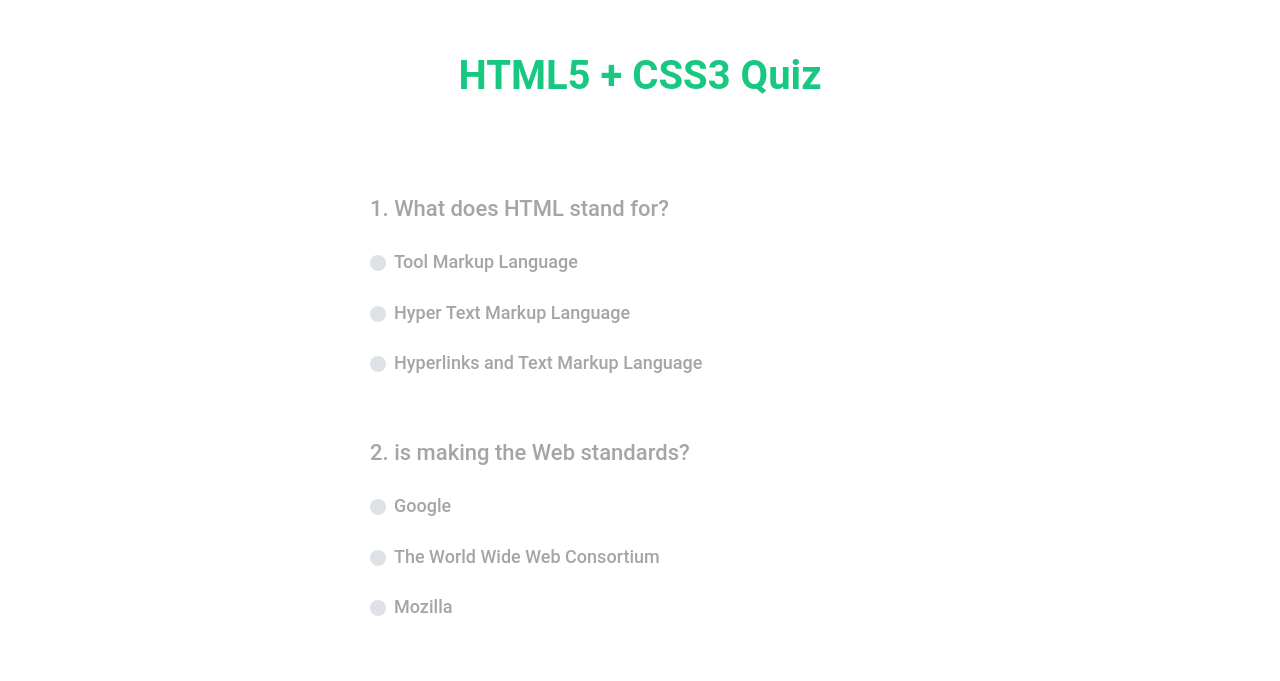
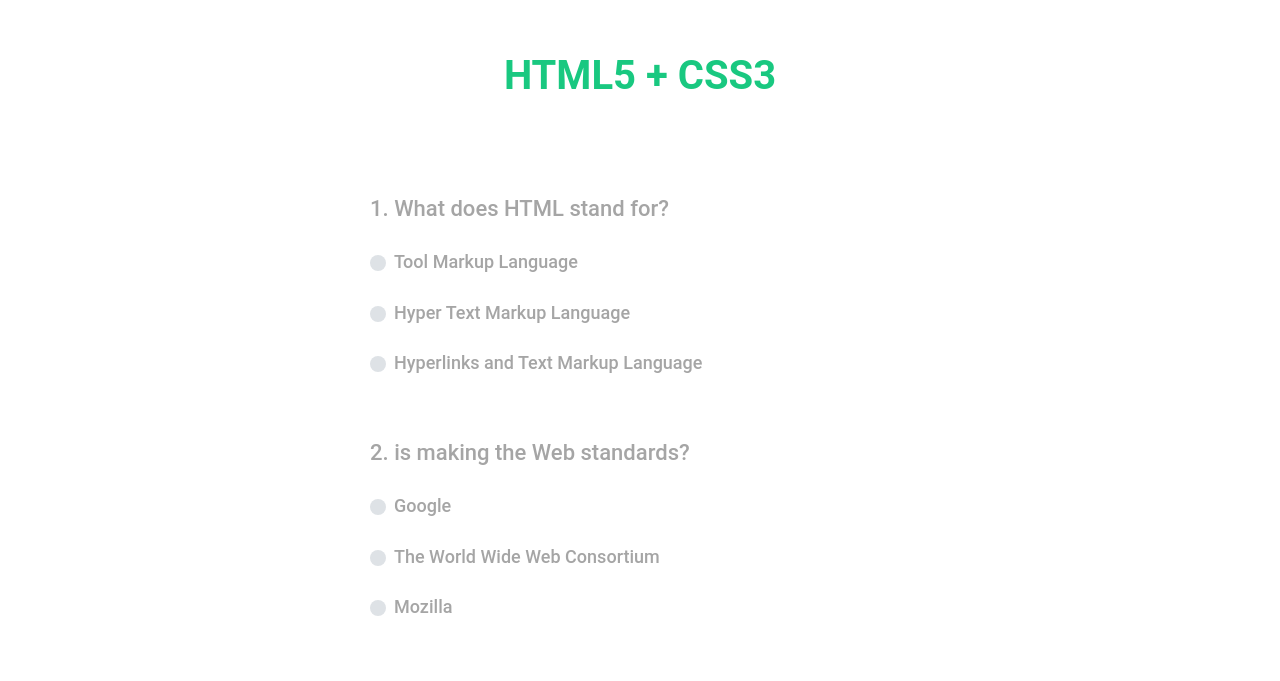
Before and after one commit to houssaien/final, a plain HTML site: page test1level1.html in a window 1280 px wide. Shown: the part 96-777 px from the top of the page. Drawn offline with nearby package versions, Linux system fonts and the light colour scheme.

Commit message:
7 commit

```diff
--- a/test1level1.html
+++ b/test1level1.html
@@ -72,7 +72,7 @@
 
 
     <section class="featured-courses horizontal-column courses-wrap">
-        <p class="tit text-capitalize"> HTML5 + CSS3 Quiz</p>
+        <p class="tit text-capitalize"> HTML5 + CSS3 </p>
 
 
 <br>
```
